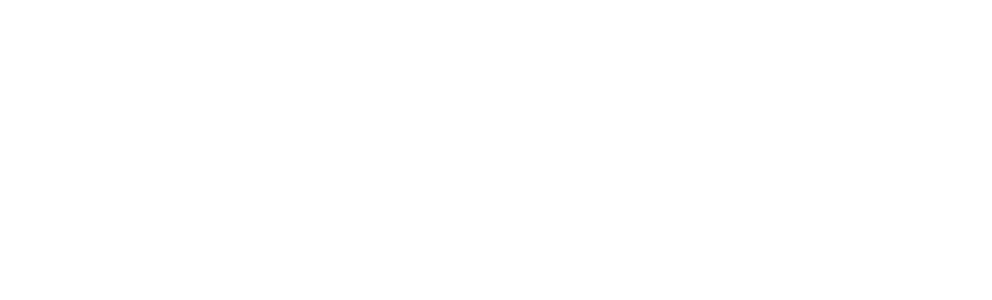
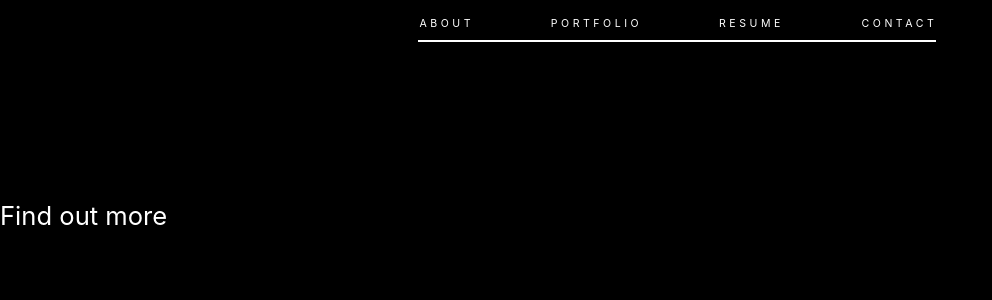
Before and after one commit to ck2e14/Personal-Portfolio, a React (Create React App) app in the folder portfolio/: page /resume in a window 1280 px wide. Shown: the top 300 px of the page, without its empty margins (0-992 px from the left). Built offline with nearby package versions, Linux system fonts and the light colour scheme.

Commit message:
solved some scroll issue and cutified the navbar

```diff
--- a/portfolio/src/App.css
+++ b/portfolio/src/App.css
@@ -1,3 +1,18 @@
 .App {
 
 }
+
+.hide-bar {
+   position: fixed;
+   height: 6vh;
+   width: 100%;
+   background-color: rgb(0, 0, 0);
+   z-index: 100;
+   /* box-shadow: 24.7vw .2vh 1px 1px #ffffff;
+   -webkit-animation: slide-in-blurred-left 0.6s cubic-bezier(0.230, 1.000, 0.320, 1.000) both;
+   -webkit-animation-delay: .4s;
+   -webkit-animation-duration: 1s;
+   animation: slide-in-blurred-left 0.6s cubic-bezier(0.230, 1.000, 0.320, 1.000) both;
+   animation-delay: .4s;
+   animation-duration: 1.5s; */
+}
--- a/portfolio/src/App.js
+++ b/portfolio/src/App.js
@@ -1,19 +1,30 @@
 import React from 'react';
 import './App.css';
 import Splash from './Components/Splash/Splash';
-import { BrowserRouter, Route, Link } from "react-router-dom";
+import { BrowserRouter, Route } from "react-router-dom";
 import Navbar from './Components/Navbar/Navbar';
+import Resume from './Components/Resume/Resume';
 
 
 function App() {
   return (
     <BrowserRouter>
+
       <div className="App">
-      <Navbar/>
+        <div className="hide-bar"></div>
+
+        <Navbar/>
+
         <Route exact path='/'>
           <Splash/>
         </Route>
+
+        <Route path='/resume'>
+            <Resume/>
+        </Route>
+
       </div>
+
     </BrowserRouter>
   );
 }
--- a/portfolio/src/Components/Navbar/Navbar.css
+++ b/portfolio/src/Components/Navbar/Navbar.css
@@ -1,39 +1,54 @@
 .navbar {
-   width: 50vw;
-   margin-left: 25vw;
-   top: 3vh;
+   width: 40vw;
+   margin-left: 33vw;
+   top: 2.25vh;
    position: fixed;
    -webkit-animation: puff-in-center 0.5s cubic-bezier(0.470, 0.000, 0.745, 0.715) both;
    animation: puff-in-center 0.5s cubic-bezier(0.470, 0.000, 0.745, 0.715) both;
    animation-duration: 1s;
-   animation-delay: 1.5s;
+   animation-delay: .5s;
+   z-index: 101;
+}
+
+.nav-divider-line {
+   position: fixed;
+   width: 40.5vw;
+   top: 5vh;
+   margin-left: 32.65vw;
+   height: 0.25vh;
+   background-color: rgb(255, 255, 255);
+   z-index: 9999;
+   -webkit-animation: puff-in-center 0.5s cubic-bezier(0.470, 0.000, 0.745, 0.715) both;
+   animation: puff-in-center 0.5s cubic-bezier(0.470, 0.000, 0.745, 0.715) both;
+   animation-duration: 1s;
+   animation-delay: .5s;
 }
 
 .navbar-items {
    display: flex;
    flex-direction: row;
    justify-content: space-between;
-   font-family: 'Montserrat', sans-serif;
 }
 
 .nav-link {
-   font-size: .75vw;
-   /* font-weight: bold; */
+   font-size: .75vw;;
    color: rgb(0, 225, 255);
    color: white;
    text-decoration: none !important;
    letter-spacing: .25vw;
    transition: all .5s;
+   /* border-style: solid;
+   border-radius: 10px;
+   border-width: 2px;
+   padding: 15px; */
 }
 
 .nav-link:hover, a:visited, a:link, a:active, :focus {
    text-decoration: none !important;
    color: rgb(0, 225, 255);
-   font-weight: bold;
    cursor: pointer;
    transform: scale(1.1);
 }
-
 
 
 /* --------------------KEYFRAMES------------------- */
--- a/portfolio/src/Components/Navbar/Navbar.js
+++ b/portfolio/src/Components/Navbar/Navbar.js
@@ -1,6 +1,6 @@
 import React from 'react';
 import './Navbar.css';
-import { BrowserRouter, Route, Link } from "react-router-dom";
+import { Link } from "react-router-dom";
 
 
 const Navbar = () => {
@@ -9,12 +9,12 @@
             <div className="navbar">
                <div className="navbar-items">
 
+                  <Link to='/about'>
+                     <div className="nav-link">ABOUT</div>
+                  </Link>
+
                   <Link to='/portfolio'>
                      <div className="nav-link">PORTFOLIO</div>
-                  </Link>
-
-                  <Link to='/about'>
-                     <div className="nav-link">ABOUT</div>
                   </Link>
 
                   <Link to='/resume'>
@@ -27,6 +27,7 @@
 
                </div>
             </div>
+         <nav className="nav-divider-line"></nav>
       </div>
    );
 }
--- /dev/null
+++ b/portfolio/src/Components/Resume/Resume.css
@@ -0,0 +1,22 @@
+.resume-background {
+   position: absolute;
+   top: 0;
+   left: 0;
+   width: 100%;
+   height: 300vh;
+   background-color: rgb(0, 0, 0);
+   scrollbar-width: 0;
+   z-index: -10;
+}
+
+.resume-container {
+   position: fixed;
+   top: 25vh;
+   z-index: -1;
+}
+
+.pre-amble {
+   font-size: 2vw;
+   color: white
+
+}
--- /dev/null
+++ b/portfolio/src/Components/Resume/Resume.js
@@ -0,0 +1,16 @@
+import React from 'react';
+import './Resume.css';
+
+
+const Resume = () => {
+   return (
+      <div>
+         <div className="resume-background"></div>
+         <div className="resume-container">
+            <div className="pre-amble">Find out more</div>
+         </div>
+      </div>
+   );
+}
+
+export default Resume;
--- a/portfolio/src/Components/Splash/Splash.css
+++ b/portfolio/src/Components/Splash/Splash.css
@@ -13,7 +13,8 @@
    transition: transform 0.5s;
    -webkit-animation: slide-in-fwd-center 0.4s cubic-bezier(0.250, 0.460, 0.450, 0.940) both;
    animation: slide-in-fwd-center 0.4s cubic-bezier(0.250, 0.460, 0.450, 0.940) both;
-   animation-duration: 3s;
+   animation-duration: 7s;
+   animation-delay: .1s;
 }
 
 .logo:hover {
--- a/portfolio/src/Components/Splash/Splash.js
+++ b/portfolio/src/Components/Splash/Splash.js
@@ -2,7 +2,6 @@
 import './Splash.css';
 import logo2 from '../../Assets/logo2.jpg';
 // import logo1 from '../../Assets/logo1.png';
-import Navbar from '../Navbar/Navbar';
 
 class Splash extends Component {
    render() {
```
